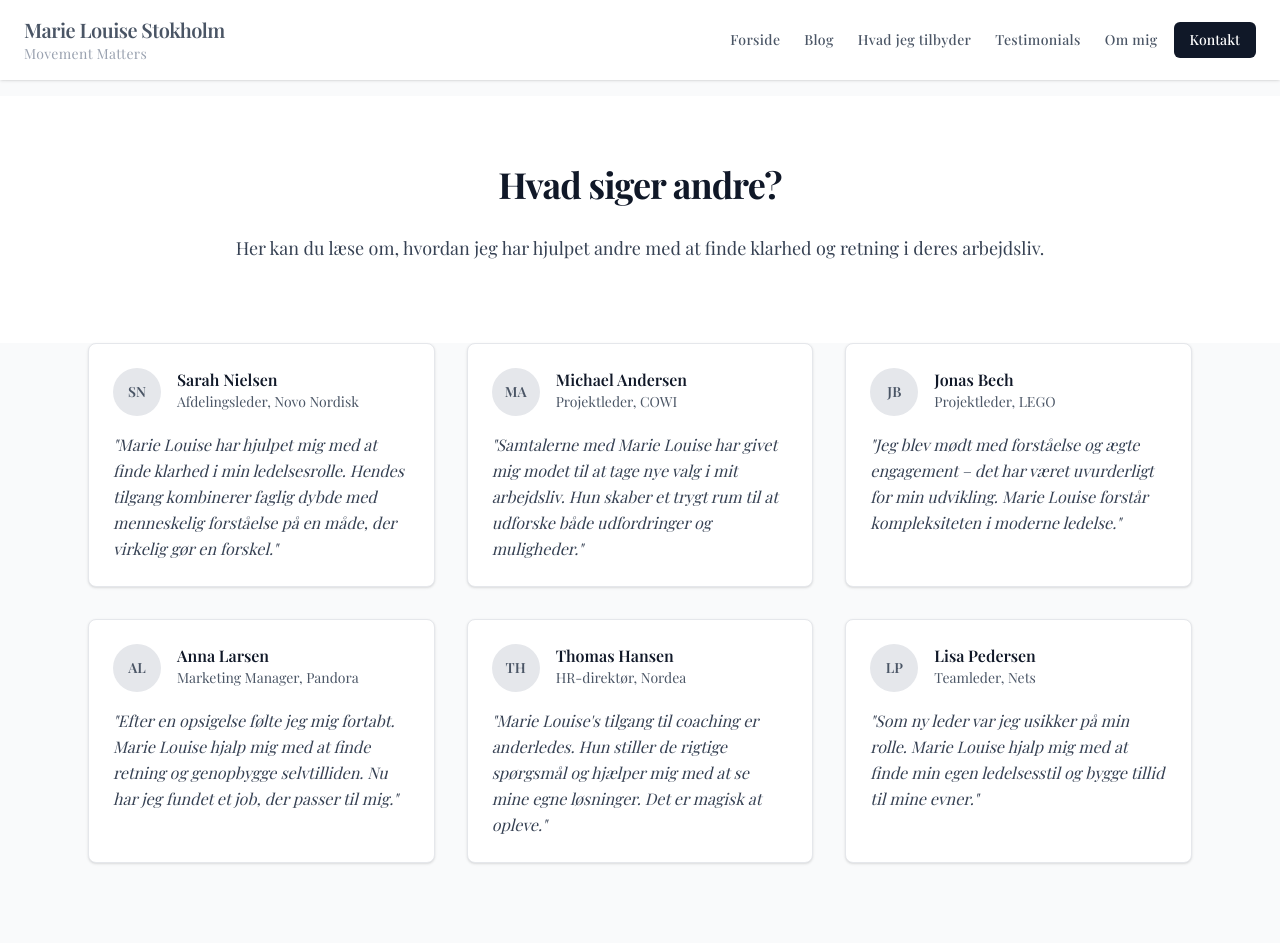
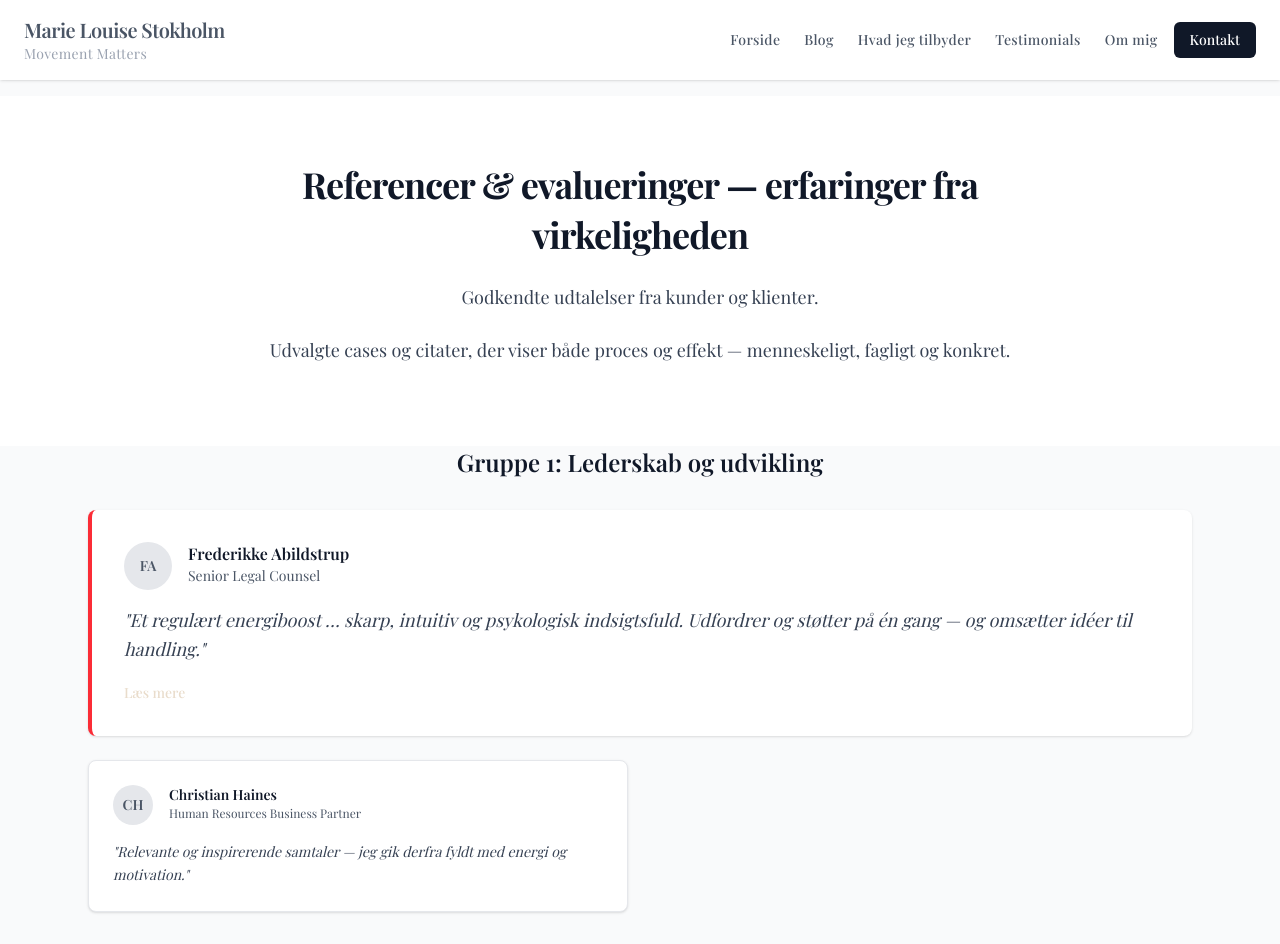
Before and after one commit to nordic-agency/marielouisestokholm, a Next.js app: page /testimonials in a window 1280 px wide. Shown: the top 944 px of the page. Built offline with nearby package versions, Linux system fonts and the light colour scheme.

Commit message:
Opdater testimonials side med ny struktur og alle referencer

```diff
--- a/src/app/testimonials/page.tsx
+++ b/src/app/testimonials/page.tsx
@@ -1,42 +1,117 @@
-import Image from "next/image";
+"use client";
+import { useState } from "react";
 
 export default function Testimonials() {
-  const testimonials = [
+  const [expandedGroup, setExpandedGroup] = useState(null);
+
+  const testimonialGroups = [
     {
-      quote: "Marie Louise har hjulpet mig med at finde klarhed i min ledelsesrolle. Hendes tilgang kombinerer faglig dybde med menneskelig forståelse på en måde, der virkelig gør en forskel.",
-      name: "Sarah Nielsen",
-      role: "Afdelingsleder, Novo Nordisk",
-      image: "/images/testimonials/sarah.jpg"
+      id: 1,
+      title: "Gruppe 1: Lederskab og udvikling",
+      featured: {
+        quote: "Et regulært energiboost … skarp, intuitiv og psykologisk indsigtsfuld. Udfordrer og støtter på én gang — og omsætter idéer til handling.",
+        fullQuote: "Jeg har den store glæde at være i forløb hos Marie Louise – og det er et regulært energiboost. Hun er skarp, intuitiv og psykologisk indsigtsfuld, samtidig med at hun er oprigtig, empatisk og usædvanligt direkte på den gode måde. Hun formår at udfordre og støtte på én gang – og hun sikrer, at der ikke kun skabes idéer, men også fremdrift og handling. Marie Louise er et nuanceret menneske, der møder mig med både humor, nysgerrighed og tilstedeværelse. Jeg værdsætter især, at vores samtaler aldrig bliver bundet op på generiske modeller eller skemaer, men tager form i nu'et – med en coach, der virkelig ser, lytter og taler ind i det, der betyder noget. Forløbet har gjort en markant forskel for mig, og jeg ved allerede nu, at jeg vil sende flere mennesker i hendes retning – fordi det hun kan, er sjældent og værdifuldt",
+        name: "Frederikke Abildstrup",
+        role: "Senior Legal Counsel"
+      },
+      others: [
+        {
+          quote: "Relevante og inspirerende samtaler — jeg gik derfra fyldt med energi og motivation.",
+          fullQuote: "Marie Louise har professionelt evnet at tilrettelægge vores samtaler, så de blev både relevante og inspirerende. Jeg er gået fra vores samtaler fyldt med energi, og motiveret til det videre arbejde.",
+          name: "Christian Haines",
+          role: "Human Resources Business Partner"
+        }
+      ]
     },
     {
-      quote: "Samtalerne med Marie Louise har givet mig modet til at tage nye valg i mit arbejdsliv. Hun skaber et trygt rum til at udforske både udfordringer og muligheder.",
-      name: "Michael Andersen",
-      role: "Projektleder, COWI",
-      image: "/images/testimonials/michael.jpg"
+      id: 2,
+      title: "Gruppe 2: Karriereskift og opsigelse",
+      featured: {
+        quote: "Skræddersyet perfekt til mig … taget seriøst, forstået og godt klædt på. Over al forventning.",
+        fullQuote: "Forløbet blev skræddersyet perfekt til mig. Mine overvejelser og bekymringer blev taget meget seriøst. Føler mig forstået og godt klædt på til det videre forløb. Helt klart over al forventning.",
+        name: "Lasse Holst Christensen",
+        role: "Fund Manager"
+      },
+      others: [
+        {
+          quote: "Perfekt sparringspartner til opstart som selvstændig — skabte overblik, fremdrift og idéer.",
+          fullQuote: "Jeg meldte fra dag 1, at mit behov handler om at starte som selvstændig og ikke søge job. Marie Louise var perfekt til at gå ind i netop det behov som sparringspartner med relevant viden i at starte som selvstændig. Jeg har været rigtig glad for den løbende sparring. Kunne se med andre øjne, hvor jeg var langt i processen, og hvad der manglede fremdrift. Marie Louise bidrog med ideer og brainstorm ift. udvikling af virksomhed.",
+          name: "Lars Thostrup",
+          role: "Coach"
+        }
+      ]
     },
     {
-      quote: "Jeg blev mødt med forståelse og ægte engagement – det har været uvurderligt for min udvikling. Marie Louise forstår kompleksiteten i moderne ledelse.",
-      name: "Jonas Bech",
-      role: "Projektleder, LEGO",
-      image: "/images/testimonials/jonas.jpg"
+      id: 3,
+      title: "Gruppe 3: Personlig udvikling og støtte",
+      featured: {
+        quote: "Hun så mig og min situation — tog coachingen i mit tempo, improviserede og udfordrede. Jeg voksede af det.",
+        fullQuote: "Jeg føler virkelig, at Marie Louise så mig og min situation. Hun gennemgik ikke bare en rutine, men tog coachingen i mit tempo, var i stand til at improvisere og skifte emne, hvis det var nødvendigt i en session. Og hun udfordrede mig, hvilket ikke var let i øjeblikket, men hjalp mig med at vokse undervejs, supertilfreds med hele coachingoplevelsen. Jeg kan varmt anbefale Marie Louise til dem, der har behov for en dygtig coach.",
+        name: "Anne Brusberg",
+        role: "Contracts and Proposals Director"
+      },
+      others: [
+        {
+          quote: "Rykkede mig på flere niveauer for at komme godt videre — meget taknemmelig for støtten.",
+          fullQuote: "Marie Louise har som min rådgiver og coach formået at rykke mig på flere niveauer ift. at komme godt videre. Jeg er utrolig glad og taknemmelig for den støtte jeg har fået. Jeg kan kun give Marie Louise de bedste anbefalinger.",
+          name: "Jari Due Jessen",
+          role: "IT og Digitaliseringschef"
+        }
+      ]
     },
     {
-      quote: "Efter en opsigelse følte jeg mig fortabt. Marie Louise hjalp mig med at finde retning og genopbygge selvtilliden. Nu har jeg fundet et job, der passer til mig.",
-      name: "Anna Larsen",
-      role: "Marketing Manager, Pandora",
-      image: "/images/testimonials/anna.jpg"
+      id: 4,
+      title: "Gruppe 4: Virksomhedsopstart og entreprenørskab",
+      featured: {
+        quote: "Hun var i mit ringhjørne — til stede, empatisk, motiverende og knivskarp. Medvirkende til at jeg starter virksomhed.",
+        fullQuote: "Marie Louise har været en virkelig god rådgiver fra starten af mit forløb. Jeg har virkelig følt, at hun er i mit ringhjørne og ikke andre steder. Hun er til stede, meget alsidig, empatisk, motiverende og knivskarp. Hun er en af grundene til, at jeg er dér hvor jeg i nu og er ved at opstarte egen mindre virksomhed. Jeg kan varmt anbefale Marie Louise som rådgiver. Jeg sætter pris på den meget personlige rådgivning og sparring jeg har fået af Marie Louise.",
+        name: "Michael Sonnested",
+        role: "Global Product Manager"
+      },
+      others: [
+        {
+          quote: "She coached at my pace, improvised when needed, and challenged me — I grew from it. Super happy with the experience.",
+          fullQuote: "I really feel that Marie Louise saw me and my situation. She didn't just go through a routine but took the coaching in my tempo, was able to improvise and switch topics if that was needed in a session. and she challenged me, which was not easy in the moment but helped me grow along the way , super happy with the whole coaching experience.",
+          name: "Ilary Ranalli",
+          role: "Senior Manager, Supply Chain Decarbonisation"
+        }
+      ]
     },
     {
-      quote: "Marie Louise's tilgang til coaching er anderledes. Hun stiller de rigtige spørgsmål og hjælper mig med at se mine egne løsninger. Det er magisk at opleve.",
-      name: "Thomas Hansen",
-      role: "HR-direktør, Nordea",
-      image: "/images/testimonials/thomas.jpg"
+      id: 5,
+      title: "Gruppe 5: Selvtillid og personlig styrke",
+      featured: {
+        quote: "Så og læste mig fra dag 1 … trygt sted, der guidede mig tilbage til mit selvsikre jeg. Mine allerbedste anbefalinger.",
+        fullQuote: "Jeg har været MEGET tilfreds med Marie Louise. Hun har fra dag 1 set og læst mig meget bedre, end jeg selv kunne. Hun har været et trygt sted for mig i min situation - og jeg er sikker på at hun har været mit største aktiv i denne proces. Hun har formået at guide mig, så jeg er kommet tilbage til mit selvsikre jeg. Skulle jeg komme til at stå i en udfordrende situation igen, så vil jeg helt sikkert række ud til Marie Louise. Marie Louise får mine allerbedste anbefalinger.",
+        name: "Trine Terp",
+        role: "Salgskonsulent"
+      },
+      others: [
+        {
+          quote: "SÅ glad for vejledning og råd — det gør det meget lettere at være mig.",
+          fullQuote: "Mange tak for rigtig gode samtaler. Jeg har været SÅ glad for din vejledning og råd. Det gør det ret meget lettere at være mig. De bedste anbefalinger, hvis du får behov for en coach og samtalepartner.",
+          name: "Trine Boe",
+          role: "Communication Consultant"
+        }
+      ]
     },
     {
-      quote: "Som ny leder var jeg usikker på min rolle. Marie Louise hjalp mig med at finde min egen ledelsesstil og bygge tillid til mine evner.",
-      name: "Lisa Pedersen",
-      role: "Teamleder, Nets",
-      image: "/images/testimonials/lisa.jpg"
+      id: 6,
+      title: "Gruppe 6: Karrierevejledning og jobsøgning",
+      featured: {
+        quote: "Stiller de rigtige spørgsmål på rette tid … dyb indsigt i arbejdsmarkedet. Hjalp mig til klarhed og retning.",
+        fullQuote: "Gennem mit forløb har Marie Louise været en utrolig empatisk og konstruktiv støtte. Hun formår at stille de rigtige spørgsmål på de rigtige tidspunkter, hvilket har hjulpet mig til at finde min egen vej og opnå en dybere afklaring omkring mine valg. Hendes store indsigt i arbejdsmarkedet og de mekanismer der driver ledere og ansættelsesudvalg, hendes menneskelige forståelse, kombineret med en dyb respekt for min proces, har gjort en stor forskel for mig. Marie Louise har været uundværlig og har hjulpet mig til at tænke kreativt omkring min situation og finde retning, og jeg er meget taknemmelig for hendes støtte og vejledning.",
+        name: "Anders Tornøe",
+        role: "Digital Learning Consultant"
+      },
+      others: [
+        {
+          quote: "Meget personlig og dygtig rådgivning — skræddersyet til mine behov.",
+          fullQuote: "I forløbet hos Marie Louise har fået meget personlig og dygtig rådgivning. Et skræddersyet forløb, der passede til mine behov. Marie Louise får de bedste anbefalinger fra mig.",
+          name: "Mayasa Mohidin",
+          role: "HR Specialist"
+        }
+      ]
     }
   ];
 
@@ -46,38 +121,90 @@ export default function Testimonials() {
       <section className="w-full bg-white pt-16 pb-20 px-6">
         <div className="max-w-4xl mx-auto text-center space-y-6">
           <h1 className="text-3xl sm:text-4xl font-bold text-gray-900 leading-snug tracking-tight">
-            Hvad siger andre?
+            Referencer & evalueringer — erfaringer fra virkeligheden
           </h1>
           <p className="text-lg leading-relaxed text-gray-700">
-            Her kan du læse om, hvordan jeg har hjulpet andre med at finde klarhed og retning i deres arbejdsliv.
+            Godkendte udtalelser fra kunder og klienter.
+          </p>
+          <p className="text-lg leading-relaxed text-gray-700">
+            Udvalgte cases og citater, der viser både proces og effekt — menneskeligt, fagligt og konkret.
           </p>
         </div>
       </section>
 
-      {/* Testimonials Grid */}
+      {/* Testimonials Groups */}
       <section className="max-w-6xl mx-auto px-6 pb-20">
-        <div className="grid md:grid-cols-2 lg:grid-cols-3 gap-8">
-          {testimonials.map((testimonial, index) => (
-            <div key={index} className="bg-white rounded-lg shadow-sm border border-gray-200 p-6 space-y-4">
-              <div className="flex items-start space-x-4">
+        {testimonialGroups.map((group) => (
+          <div key={group.id} className="mb-16">
+            <h2 className="text-2xl font-semibold text-gray-900 mb-8 text-center">
+              {group.title}
+            </h2>
+
+            {/* Featured testimonial */}
+            <div className="bg-white rounded-lg shadow-sm border-l-4 border-red-500 p-8 mb-6">
+              <div className="flex items-start space-x-4 mb-4">
                 <div className="flex-shrink-0">
                   <div className="w-12 h-12 bg-gray-200 rounded-full flex items-center justify-center">
                     <span className="text-gray-600 font-semibold text-sm">
-                      {testimonial.name.split(' ').map(n => n[0]).join('')}
+                      {group.featured.name.split(' ').map(n => n[0]).join('')}
                     </span>
                   </div>
                 </div>
                 <div className="flex-1">
-                  <h3 className="font-semibold text-gray-900">{testimonial.name}</h3>
-                  <p className="text-sm text-gray-600">{testimonial.role}</p>
+                  <h3 className="font-semibold text-gray-900">{group.featured.name}</h3>
+                  <p className="text-sm text-gray-600">{group.featured.role}</p>
                 </div>
               </div>
-              <blockquote className="text-gray-700 leading-relaxed italic">
-                "{testimonial.quote}"
+              <blockquote className="text-gray-700 leading-relaxed italic text-lg mb-4">
+                "{group.featured.quote}"
               </blockquote>
+              <button
+                onClick={() => setExpandedGroup(expandedGroup === group.id ? null : group.id)}
+                className="text-[#e9dccb] hover:text-[#d7c3ad] font-medium text-sm"
+              >
+                Læs mere
+              </button>
+              {expandedGroup === group.id && (
+                <div className="mt-4 pt-4 border-t border-gray-200">
+                  <p className="text-gray-700 leading-relaxed">
+                    {group.featured.fullQuote}
+                  </p>
+                </div>
+              )}
             </div>
-          ))}
-        </div>
+
+            {/* Other testimonials in group */}
+            <div className="grid md:grid-cols-2 gap-6">
+              {group.others.map((testimonial, index) => (
+                <div key={index} className="bg-white rounded-lg shadow-sm border border-gray-200 p-6">
+                  <div className="flex items-start space-x-4 mb-4">
+                    <div className="flex-shrink-0">
+                      <div className="w-10 h-10 bg-gray-200 rounded-full flex items-center justify-center">
+                        <span className="text-gray-600 font-semibold text-sm">
+                          {testimonial.name.split(' ').map(n => n[0]).join('')}
+                        </span>
+                      </div>
+                    </div>
+                    <div className="flex-1">
+                      <h3 className="font-semibold text-gray-900 text-sm">{testimonial.name}</h3>
+                      <p className="text-xs text-gray-600">{testimonial.role}</p>
+                    </div>
+                  </div>
+                  <blockquote className="text-gray-700 leading-relaxed italic text-sm">
+                    "{testimonial.quote}"
+                  </blockquote>
+                </div>
+              ))}
+            </div>
+
+            {/* Find flere referencer knap */}
+            <div className="text-center mt-8">
+              <button className="bg-gray-200 hover:bg-gray-300 text-gray-700 font-medium py-2 px-4 rounded transition">
+                Find flere referencer her
+              </button>
+            </div>
+          </div>
+        ))}
       </section>
 
       {/* Call to Action */}
```
